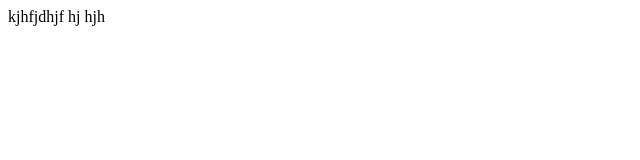
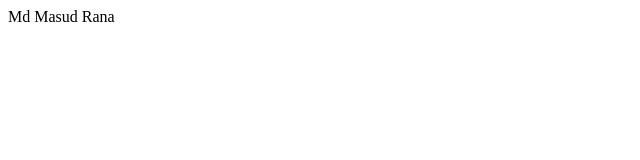
Before and after one commit to torurana/test, a plain HTML site: page index.html in a window 1280 px wide. Shown: the full height of the page, 0-640 px from the left. Drawn offline with Linux system fonts and the light colour scheme.

Commit message:
My 3rd Task

```diff
--- a/index.html
+++ b/index.html
@@ -1,2 +1,2 @@
 
-<p> kjhfjdhjf hj hjh </p>
+<p>Md Masud Rana</p>
```
